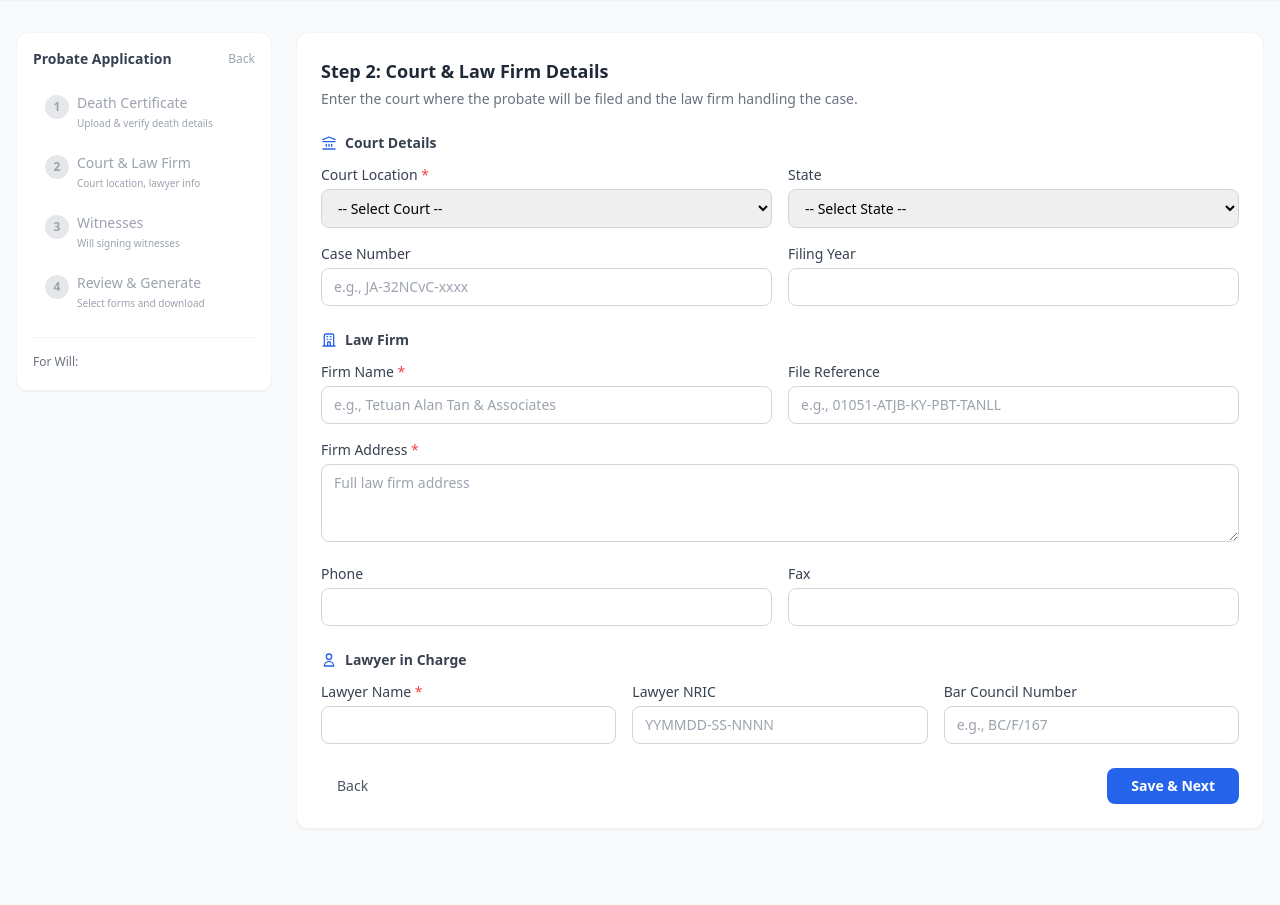
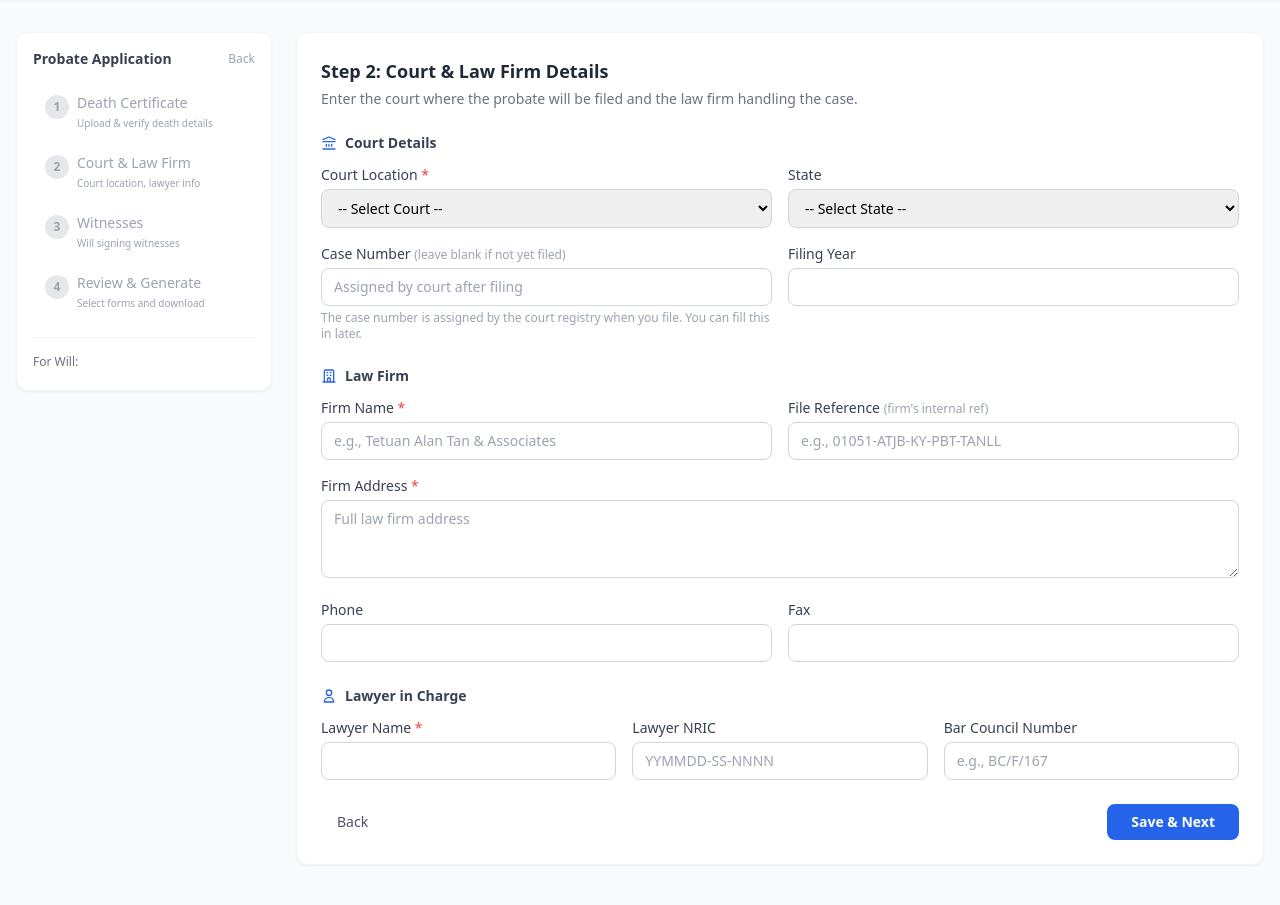
Before and after one commit to uxrm5c3/willcraft-ai, a Flask app: template templates/probate/step2_court.html in a window 1280 px wide. Shown: the part 65-970 px from the top of the page. Run offline with Flask 3, Linux system fonts and the light colour scheme; the template is opened without the code that fills it, so the values that code supplies are empty; some libraries are stand-ins or nearby versions.

Commit message:
Probate: clarify case number assigned by court, fix file reference label
- Case number: note it's assigned after filing, can be filled later
- File reference: clarify it's the firm's internal reference

Co-Authored-By: Claude Opus 4.6 (1M context) <noreply@anthropic.com>

```diff
--- a/templates/probate/step2_court.html
+++ b/templates/probate/step2_court.html
@@ -32,10 +32,11 @@
                     </select>
                 </div>
                 <div>
-                    <label class="block text-sm font-medium text-gray-700 mb-1">Case Number</label>
+                    <label class="block text-sm font-medium text-gray-700 mb-1">Case Number <span class="text-xs text-gray-400 font-normal">(leave blank if not yet filed)</span></label>
                     <input type="text" name="case_number" value="{{ probate.case_number or '' }}"
-                           placeholder="e.g., JA-32NCvC-xxxx"
+                           placeholder="Assigned by court after filing"
                            class="w-full px-3 py-2 border border-gray-300 rounded-lg text-sm focus:ring-2 focus:ring-primary-500 focus:border-primary-500">
+                    <p class="text-xs text-gray-400 mt-1">The case number is assigned by the court registry when you file. You can fill this in later.</p>
                 </div>
                 <div>
                     <label class="block text-sm font-medium text-gray-700 mb-1">Filing Year</label>
@@ -59,7 +60,7 @@
                            class="w-full px-3 py-2 border border-gray-300 rounded-lg text-sm focus:ring-2 focus:ring-primary-500 focus:border-primary-500">
                 </div>
                 <div>
-                    <label class="block text-sm font-medium text-gray-700 mb-1">File Reference</label>
+                    <label class="block text-sm font-medium text-gray-700 mb-1">File Reference <span class="text-xs text-gray-400 font-normal">(firm's internal ref)</span></label>
                     <input type="text" name="firm_reference" value="{{ probate.firm_reference or '' }}"
                            placeholder="e.g., 01051-ATJB-KY-PBT-TANLL"
                            class="w-full px-3 py-2 border border-gray-300 rounded-lg text-sm focus:ring-2 focus:ring-primary-500 focus:border-primary-500">
```
